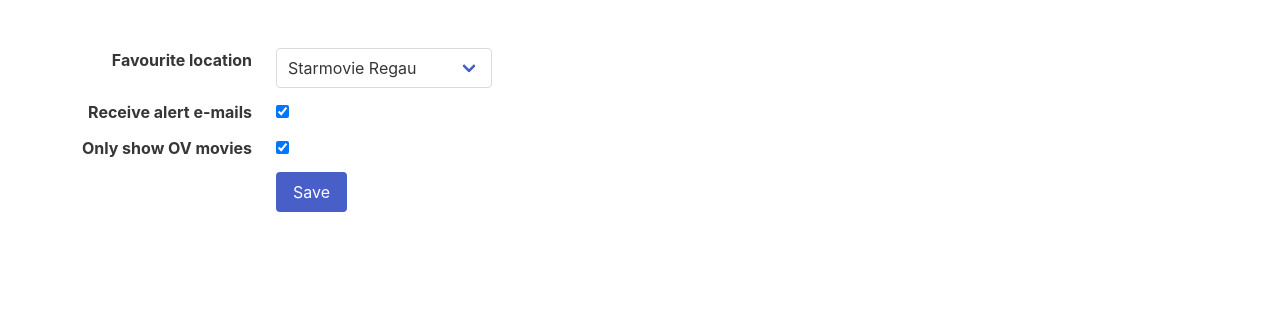
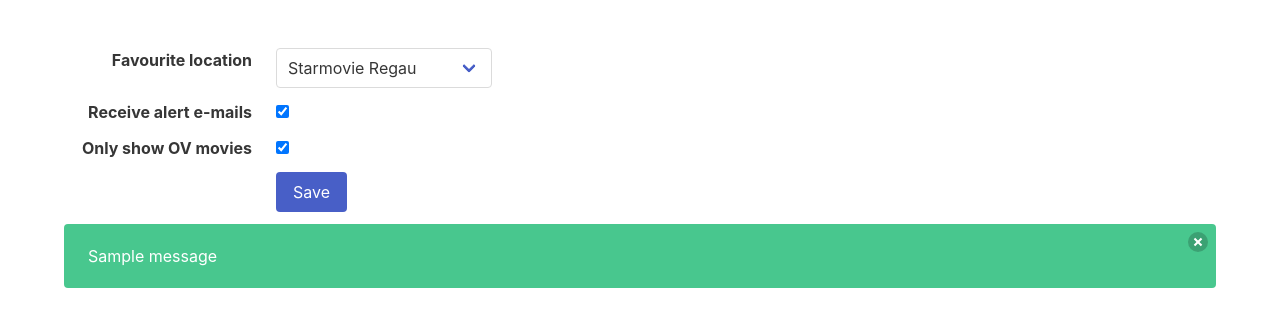
Before and after one commit to Retzudo/starmovie-alarm, a Django app: page /accounts/settings in a window 1280 px wide. Shown: the part 52-379 px from the top of the page. Run offline with Django 3.2, Linux system fonts and the light colour scheme; a user stored in the database is signed in; data comes from the database, SQL or seed files in the repository; tables that the repository leaves empty hold one stand-in row (values such as "Sample post"); one stand-in notice (Sample message) is shown; some libraries are stand-ins or nearby versions.

Commit message:
Settings saved message.

```diff
--- /dev/null
+++ b/starmoviealert/frontend/templates/frontend/_messages.html
@@ -0,0 +1,20 @@
+{% if messages %}
+    {% for message in messages %}
+        <div class="notification {% if message.level == DEFAULT_MESSAGE_LEVELS.ERROR %}is-danger{% endif %}{% if message.level == DEFAULT_MESSAGE_LEVELS.INFO %}is-info{% endif %}{% if message.level == DEFAULT_MESSAGE_LEVELS.SUCCESS %}is-success{% endif %}{% if message.level == DEFAULT_MESSAGE_LEVELS.WARNING %}is-warning{% endif %}">
+            <button class="delete"></button>
+            {{ message }}
+        </div>
+    {% endfor %}
+    <script>
+        (function () {
+            var $deleteButtons = document.querySelectorAll('.delete');
+            for (var i = 0; i < $deleteButtons.length; i++) {
+                $deleteButtons[i].addEventListener('click', function (event) {
+                    if (event.target.parentNode.classList.contains('notification')) {
+                        event.target.parentNode.remove();
+                    }
+                });
+            }
+        }());
+    </script>
+{% endif %}
--- a/starmoviealert/frontend/templates/frontend/settings.html
+++ b/starmoviealert/frontend/templates/frontend/settings.html
@@ -62,6 +62,8 @@
 
                 {% csrf_token %}
             </form>
+
+            {% include 'frontend/_messages.html' %}
         </div>
     </section>
 {% endblock %}
--- a/starmoviealert/frontend/templates/registration/login.html
+++ b/starmoviealert/frontend/templates/registration/login.html
@@ -11,7 +11,7 @@
                     <div class="field-body">
                         <div class="field">
                             <div class="control has-icons-left">
-                                <input type="text" class="input{% if form.username.errors %} is-danger{% endif %}" id="{{ form.username.auto_id }}" name="{{ form.username.name }}" required>
+                                <input type="text" class="input{% if form.username.errors %} is-danger{% endif %}" id="{{ form.username.auto_id }}" name="{{ form.username.name }}" required autofocus>
                                 <span class="icon is-small is-left">
                                     <i class="fa fa-user"></i>
                                 </span>
--- a/starmoviealert/frontend/views.py
+++ b/starmoviealert/frontend/views.py
@@ -2,8 +2,10 @@ from datetime import datetime
 
 import pytz
 from django.conf import settings
+from django.contrib import messages
 from django.contrib.auth import login, authenticate
 from django.contrib.auth.mixins import LoginRequiredMixin
+from django.contrib.messages.views import SuccessMessageMixin
 from django.shortcuts import render, get_object_or_404
 from django.views.generic import UpdateView, TemplateView, FormView
 
@@ -38,10 +40,11 @@ class ProfileView(LoginRequiredMixin, TemplateView):
     template_name = 'frontend/profile.html'
 
 
-class SettingsView(LoginRequiredMixin, UpdateView):
+class SettingsView(LoginRequiredMixin, SuccessMessageMixin, UpdateView):
     template_name = 'frontend/settings.html'
     form_class = forms.SettingsForm
     success_url = '/accounts/settings'
+    success_message = 'Settings saved!'
 
     def get_object(self, queryset=None):
         return self.request.user.settings
```
